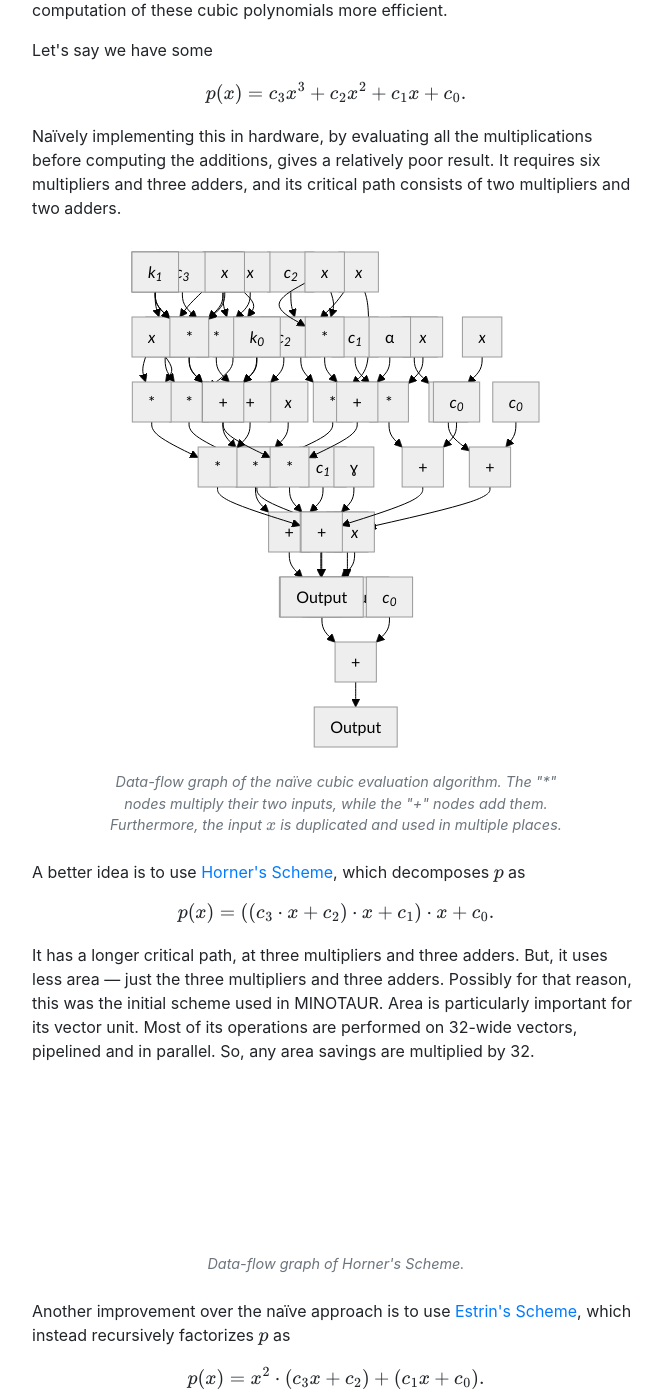
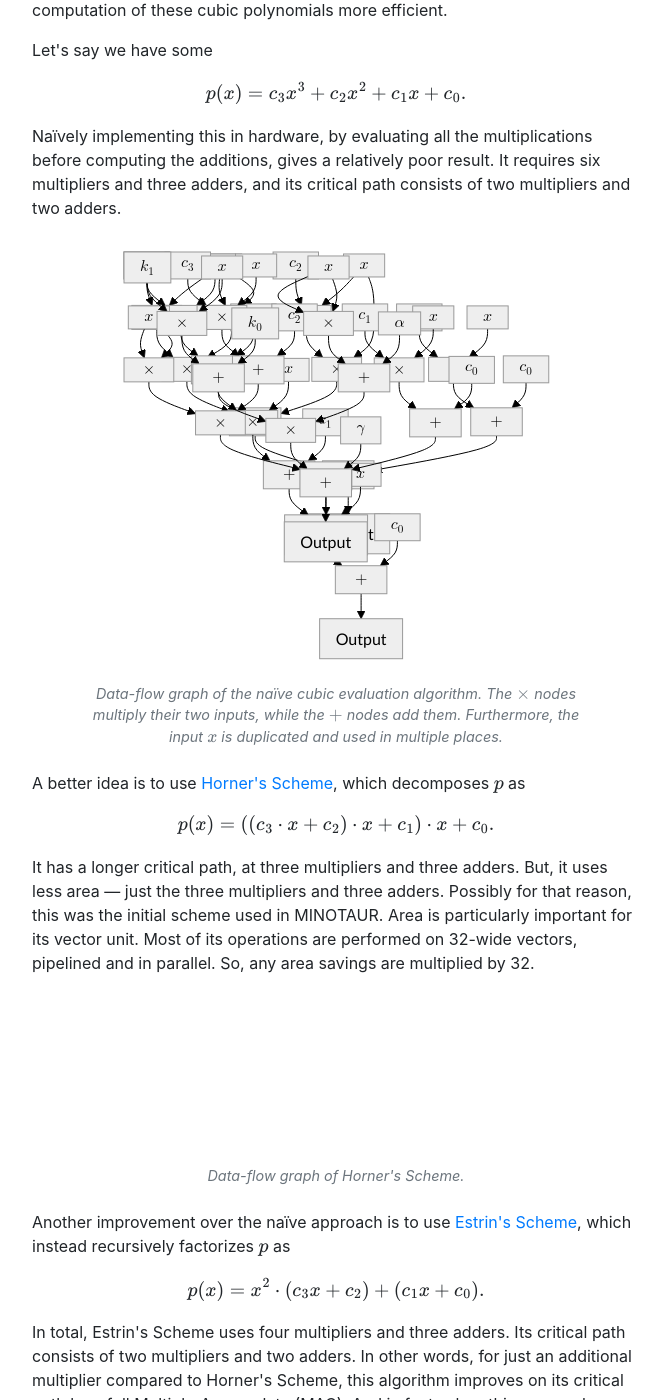
Before and after one commit to ammrat13/ammrat13.github.io, a Jekyll site: the page built from _posts/2025-07-02-fast_cubic_evaluation.md, in a window 1280 px wide and 1400 px high, scrolled down 594 px. Shown: the whole window, without its empty margins (304-967 px from the left). Built offline with Jekyll 4.4.1, drawn with Linux system fonts in a browser that asks for light colours; our own code applies the rules of GitHub Pages for plain Markdown files.

Commit message:
Use KaTeX in diagrams

```diff
--- a/_posts/2025-07-02-fast_cubic_evaluation.md
+++ b/_posts/2025-07-02-fast_cubic_evaluation.md
@@ -40,18 +40,18 @@ two multipliers and two adders.
 <figure>
 <pre class="mermaid">
 flowchart TB
-    x3["`*x*`"]
-    x2["`*x*`"]
-    x1["`*x*`"]
+    x3[$$x$$]
+    x2[$$x$$]
+    x1[$$x$$]
 
-    c0["`*c<sub>0</sub>*`"]
-    c1["`*c<sub>1</sub>*`"]
-    c2["`*c<sub>2</sub>*`"]
-    c3["`*c<sub>3</sub>*`"]
+    c0[$$c_0$$]
+    c1[$$c_1$$]
+    c2[$$c_2$$]
+    c3[$$c_3$$]
 
-    c3m0["`\*`"]
-    c3m1["`\*`"]
-    c3m2["`\*`"]
+    c3m0[$$\times$$]
+    c3m1[$$\times$$]
+    c3m2[$$\times$$]
     c3 --> c3m0
     x3 --> c3m0
     x3 --> c3m1
@@ -59,20 +59,20 @@ flowchart TB
     c3m0 --> c3m2
     c3m1 --> c3m2
 
-    c2m0["`\*`"]
-    c2m1["`\*`"]
+    c2m0[$$\times$$]
+    c2m1[$$\times$$]
     c2 --> c2m0
     x2 --> c2m0
     c2m0 --> c2m1
     x2 --> c2m1
 
-    c1m0["`\*`"]
+    c1m0[$$\times$$]
     c1 --> c1m0
     x1 --> c1m0
 
-    a0["`\+`"]
-    a1["`\+`"]
-    a2["`\+`"]
+    a0[$$+$$]
+    a1[$$+$$]
+    a2[$$+$$]
     c3m2 --> a0
     c2m1 --> a0
     c1m0 --> a1
@@ -83,9 +83,9 @@ flowchart TB
     a2 --> Output
 </pre>
 <figcaption>
-Data-flow graph of the na&iuml;ve cubic evaluation algorithm. The "*" nodes
-multiply their two inputs, while the "+" nodes add them. Furthermore, the input
-@@x@@ is duplicated and used in multiple places.
+Data-flow graph of the na&iuml;ve cubic evaluation algorithm. The @@\times@@
+nodes multiply their two inputs, while the @@+@@ nodes add them. Furthermore,
+the input @@x@@ is duplicated and used in multiple places.
 </figcaption>
 </figure>
 
@@ -102,31 +102,31 @@ vectors, pipelined and in parallel. So, any area savings are multiplied by 32.
 <figure>
 <pre class="mermaid">
 flowchart TB
-    x3["`*x*`"]
-    x2["`*x*`"]
-    x1["`*x*`"]
+    x3[$$x$$]
+    x2[$$x$$]
+    x1[$$x$$]
 
-    c0["`*c<sub>0</sub>*`"]
-    c1["`*c<sub>1</sub>*`"]
-    c2["`*c<sub>2</sub>*`"]
-    c3["`*c<sub>3</sub>*`"]
+    c0[$$c_0$$]
+    c1[$$c_1$$]
+    c2[$$c_2$$]
+    c3[$$c_3$$]
 
-    c3m["`\*`"]
-    c2a["`\+`"]
+    c3m[$$\times$$]
+    c2a[$$+$$]
     c3 --> c3m
     x3 --> c3m
     c3m --> c2a
     c2 --> c2a
 
-    c2m["`\*`"]
-    c1a["`\+`"]
+    c2m[$$\times$$]
+    c1a[$$+$$]
     c2a --> c2m
     x2 --> c2m
     c2m --> c1a
     c1 --> c1a
 
-    c1m["`\*`"]
-    c0a["`\+`"]
+    c1m[$$\times$$]
+    c0a[$$+$$]
     c1a --> c1m
     x1 --> c1m
     c1m --> c0a
@@ -155,34 +155,34 @@ eliminating an entire set of pipeline registers.
 <figure>
 <pre class="mermaid">
 flowchart TB
-    xsq["`*x*`"]
-    xl["`*x*`"]
-    xr["`*x*`"]
+    xsq[$$x$$]
+    xl[$$x$$]
+    xr[$$x$$]
 
-    sq["`\*`"]
+    sq[$$\times$$]
     xsq --> sq
     xsq --> sq
 
-    c3["`*c<sub>3</sub>*`"]
-    c2["`*c<sub>2</sub>*`"]
-    ml["`\*`"]
-    al["`\+`"]
+    c3[$$c_3$$]
+    c2[$$c_2$$]
+    ml[$$\times$$]
+    al[$$+$$]
     c3 --> ml
     xl --> ml
     ml --> al
     c2 --> al
 
-    c1["`*c<sub>1</sub>*`"]
-    c0["`*c<sub>0</sub>*`"]
-    mr["`\*`"]
-    ar["`\+`"]
+    c1[$$c_1$$]
+    c0[$$c_0$$]
+    mr[$$\times$$]
+    ar[$$+$$]
     c1 --> mr
     xr --> mr
     mr --> ar
     c0 --> ar
 
-    mt["`\*`"]
-    at["`\+`"]
+    mt[$$\times$$]
+    at[$$+$$]
     sq --> mt
     al --> mt
     mt --> at
@@ -263,29 +263,29 @@ but that's okay for MINOTAUR.
 <figure>
 <pre class="mermaid">
 flowchart TB
-    xq["`*x*`"]
-    xd["`*x*`"]
+    xq[$$x$$]
+    xd[$$x$$]
 
-    k1["`*k<sub>1</sub>*`"]
-    k0["`*k<sub>0</sub>*`"]
-    mq["`\*`"]
-    aq["`\+`"]
+    k1[$$k_1$$]
+    k0[$$k_0$$]
+    mq[$$\times$$]
+    aq[$$+$$]
     k1 --> mq
     xq --> mq
     mq --> aq
     k0 --> aq
 
-    alpha["`α`"]
-    md["`\*`"]
-    ad["`\+`"]
+    alpha[$$\alpha$$]
+    md[$$\times$$]
+    ad[$$+$$]
     xd --> md
     xd --> md
     md --> ad
     alpha --> ad
 
-    gamma["`ɣ`"]
-    mt["`\*`"]
-    at["`\+`"]
+    gamma[$$\gamma$$]
+    mt[$$\times$$]
+    at[$$+$$]
     aq --> mt
     ad --> mt
     mt --> at
```
